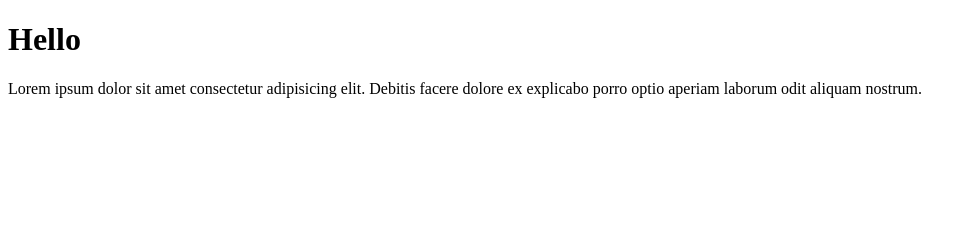
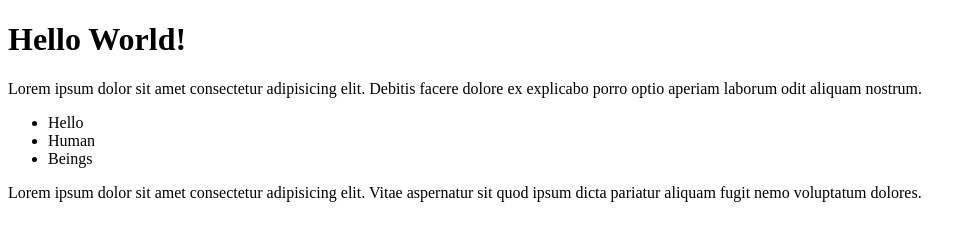
Before and after one commit to gbads/landing-page-demo, a plain HTML site: page index.html in a window 1280 px wide. Shown: the whole page, without its empty margins (0-976 px from the left). Drawn offline with Linux system fonts and the light colour scheme.

Commit message:
added more content and changed h1

```diff
--- a/index.html
+++ b/index.html
@@ -8,8 +8,14 @@
 <body>
     <header></header>
     <main>
-        <h1>Hello</h1>
+        <h1>Hello World!</h1>
         <p>Lorem ipsum dolor sit amet consectetur adipisicing elit. Debitis facere dolore ex explicabo porro optio aperiam laborum odit aliquam nostrum.</p>
+        <ul>
+            <li>Hello</li>
+            <li>Human</li>
+            <li>Beings</li>
+        </ul>
+        <p>Lorem ipsum dolor sit amet consectetur adipisicing elit. Vitae aspernatur sit quod ipsum dicta pariatur aliquam fugit nemo voluptatum dolores.</p>
     </main>
 </body>
 </html>
```
